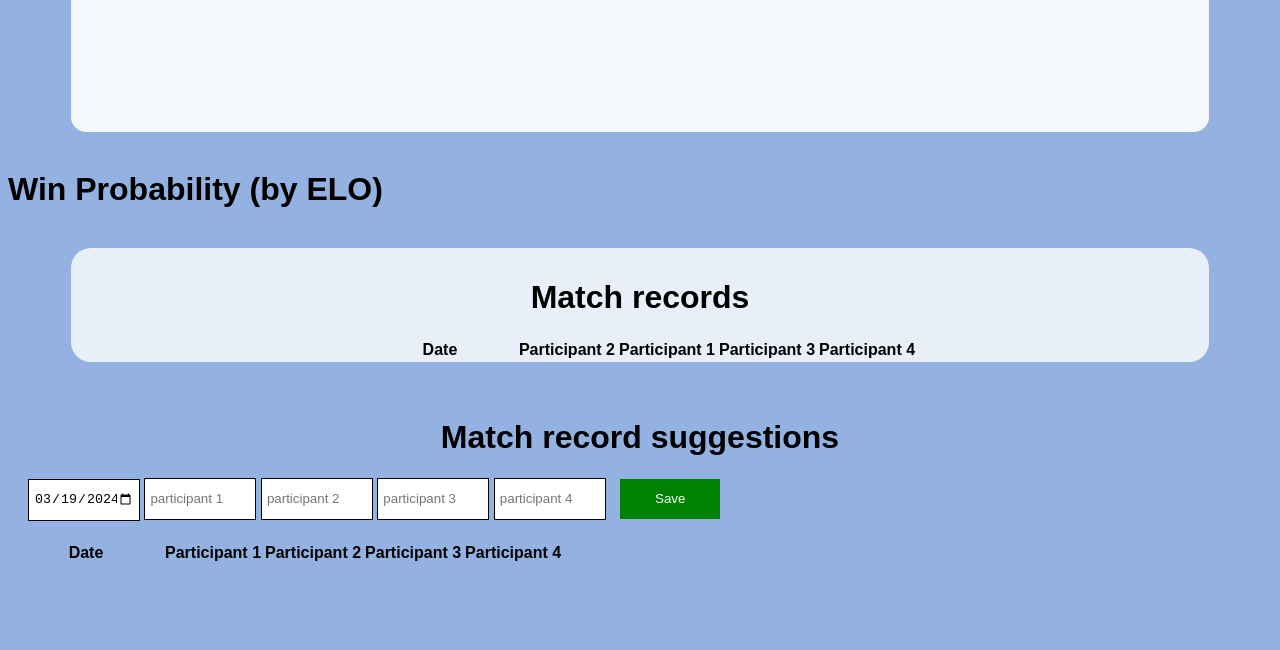
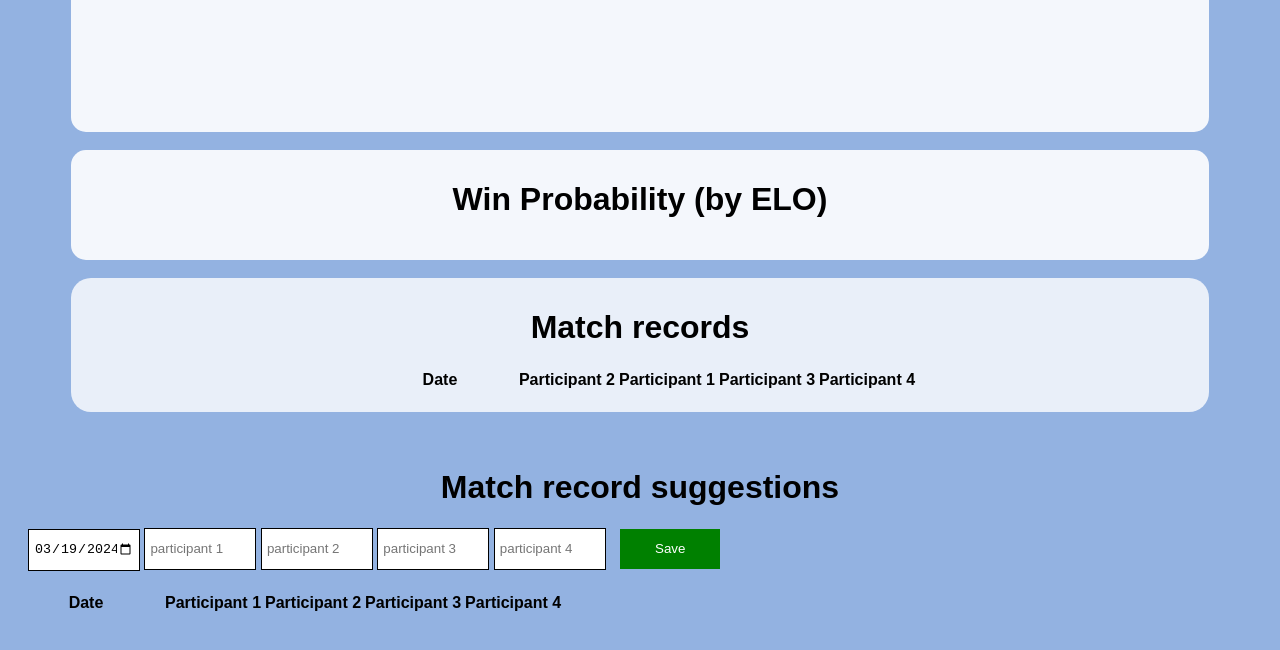
Before and after one commit to Mins0o/leaderboard_nodejs, a website: page public/elo_page.html in a window 1280 px wide. Shown: the part 46-696 px from the top of the page. Drawn offline with Linux system fonts and the light colour scheme; no server answers.

Commit message:
re-arrangin css

```diff
--- a/public/style.css
+++ b/public/style.css
@@ -21,10 +21,6 @@ button {
   margin-left: 10px;
 }
 
-.participant-name{
-  text-align: right;
-}
-
 .page-title-section{
   width: 100%;
   align-content: center;
@@ -45,9 +41,24 @@ button {
   margin-right: auto;
 }
 
-body{
-  font-family: Arial, Helvetica, sans-serif;
-  background-color: rgb(147, 178, 225);
+.win-prob-section{
+  width:90%;
+  margin-left:auto;
+  margin-right:auto;
+  background-color: rgba(255,255,255,0.9);
+  border-radius: 15px;
+  padding-top: 10px;
+  padding-bottom: 20px;
+}
+
+.win-prob-title{
+  text-align: center;
+}
+
+.win-prob-table{
+  display: flex;
+  justify-content: center;
+  text-align: center;
 }
 
 .table-title{
@@ -60,6 +71,7 @@ body{
   margin-left: auto;
   margin-right: auto;
   padding-top: 10px;
+  padding-bottom: 20px;
   background-color: rgba(255,255,255,0.8);
   border-radius: 20px;
 }
@@ -69,7 +81,16 @@ body{
   justify-content: center;
 }
 
+.participant-name{
+  text-align: right;
+}
+
 .date-column{
   width: 150px;
   text-align: center;
 }
+
+body{
+  font-family: Arial, Helvetica, sans-serif;
+  background-color: rgb(147, 178, 225);
+}
```
